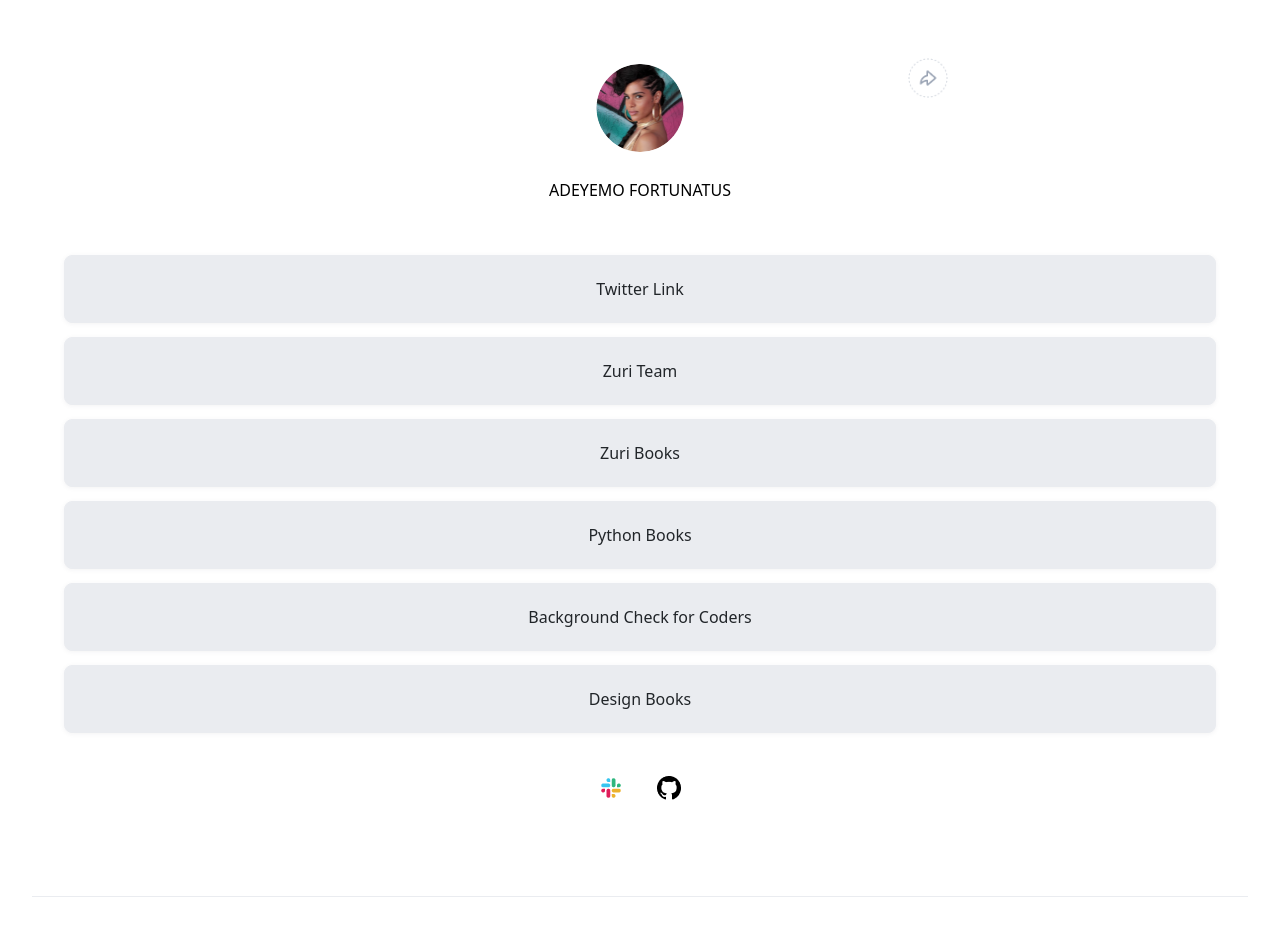
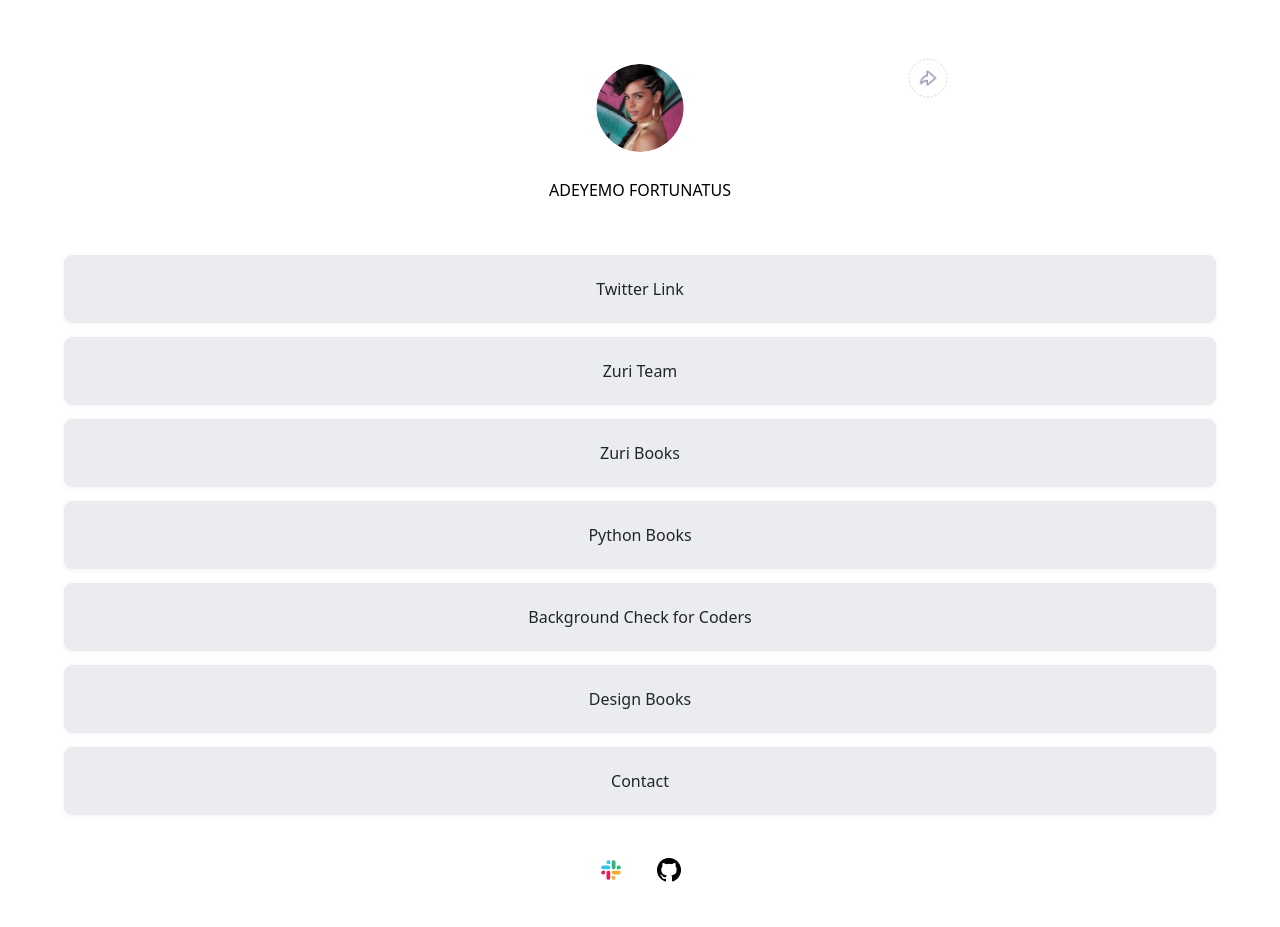
Before and after one commit to Natus05/HNGI, a React (Create React App) app: page / in a window 1280 px wide. Shown: the top 927 px of the page. Built offline with nearby package versions, Linux system fonts and the light colour scheme.

Commit message:
created contact page

```diff
--- a/src/components/Main.jsx
+++ b/src/components/Main.jsx
@@ -60,6 +60,12 @@
                          <span className='flex flex-row justify-center items-center py-[24px] px-[32px] gap-[8px] h-[68px] w-[343px] md:w-[730px] lg:w-[1000px] xl:w-[1152px] bg-[#EAECF0] border-[1px] border-[#EAECF0] border-solid rounded-[8px] hover:bg-[#D0D5DD] hover:border-[#D0D5DD] focus:bg-[#EAECF0] focus:border-[#98A2B3] disabled:bg-[#FCFCFD] disabled:border-[#F2F4F7]'>Design Books</span>
                     </a>
                     </button>
+
+                    <button type='button' id="book__design" className='mt-[24px] flex flex-row grow justify-center items-center gap-[12px] py-[0px] px-[0px] h-[58px] drop-shadow-[0px_1px_2px_rgba(16,24,40,0.05)]'>
+                    <a title='Free design books by Zuri' href='https://books.zuri.team/design-rules' target="_blanck">
+                         <span className='flex flex-row justify-center items-center py-[24px] px-[32px] gap-[8px] h-[68px] w-[343px] md:w-[730px] lg:w-[1000px] xl:w-[1152px] bg-[#EAECF0] border-[1px] border-[#EAECF0] border-solid rounded-[8px] hover:bg-[#D0D5DD] hover:border-[#D0D5DD] focus:bg-[#EAECF0] focus:border-[#98A2B3] disabled:bg-[#FCFCFD] disabled:border-[#F2F4F7]'>Contact</span>
+                    </a>
+                    </button>
                    </section>
           </div>
     </div>
```
Also changed, not shown: src/components/Contact.js (added, +11 -0 lines).
